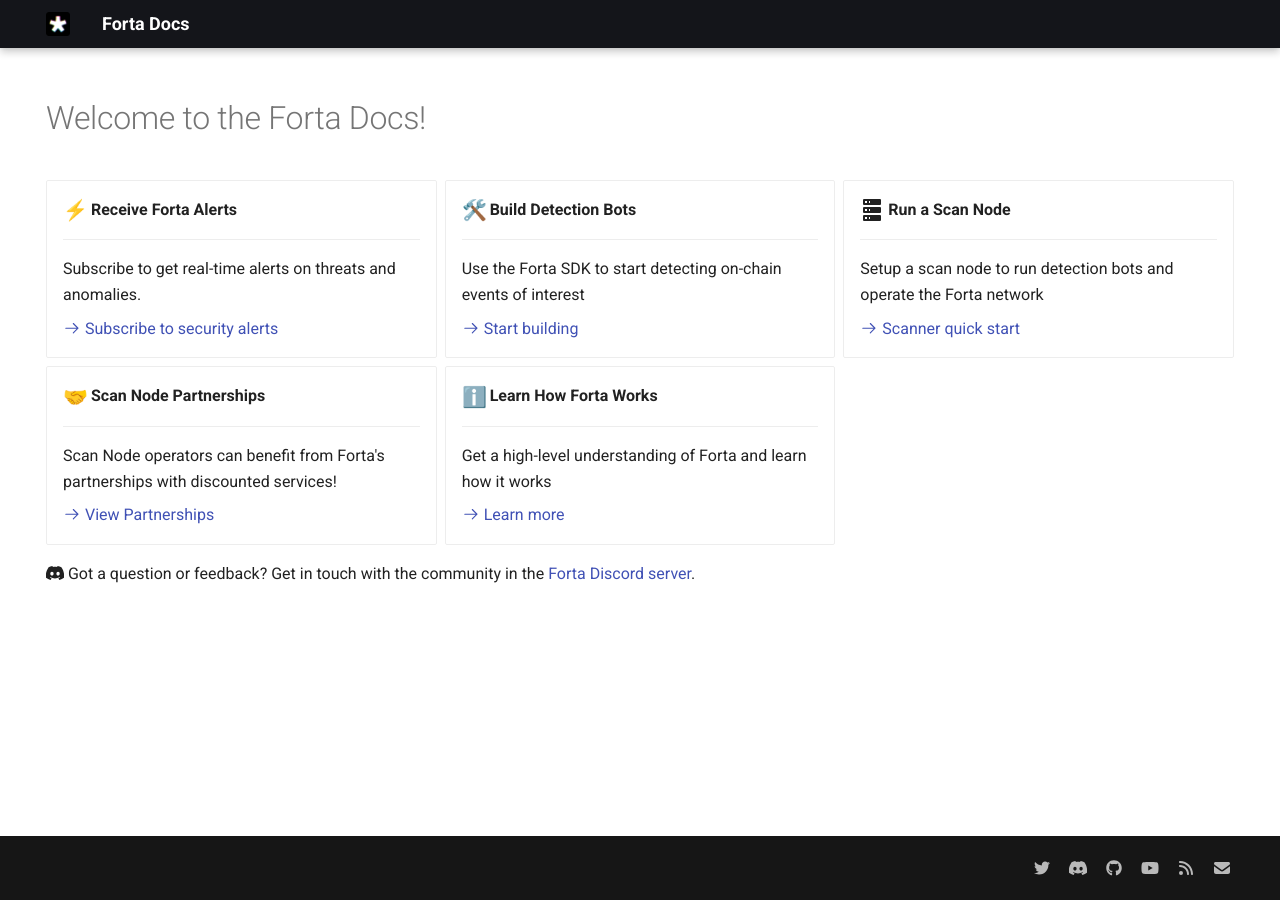
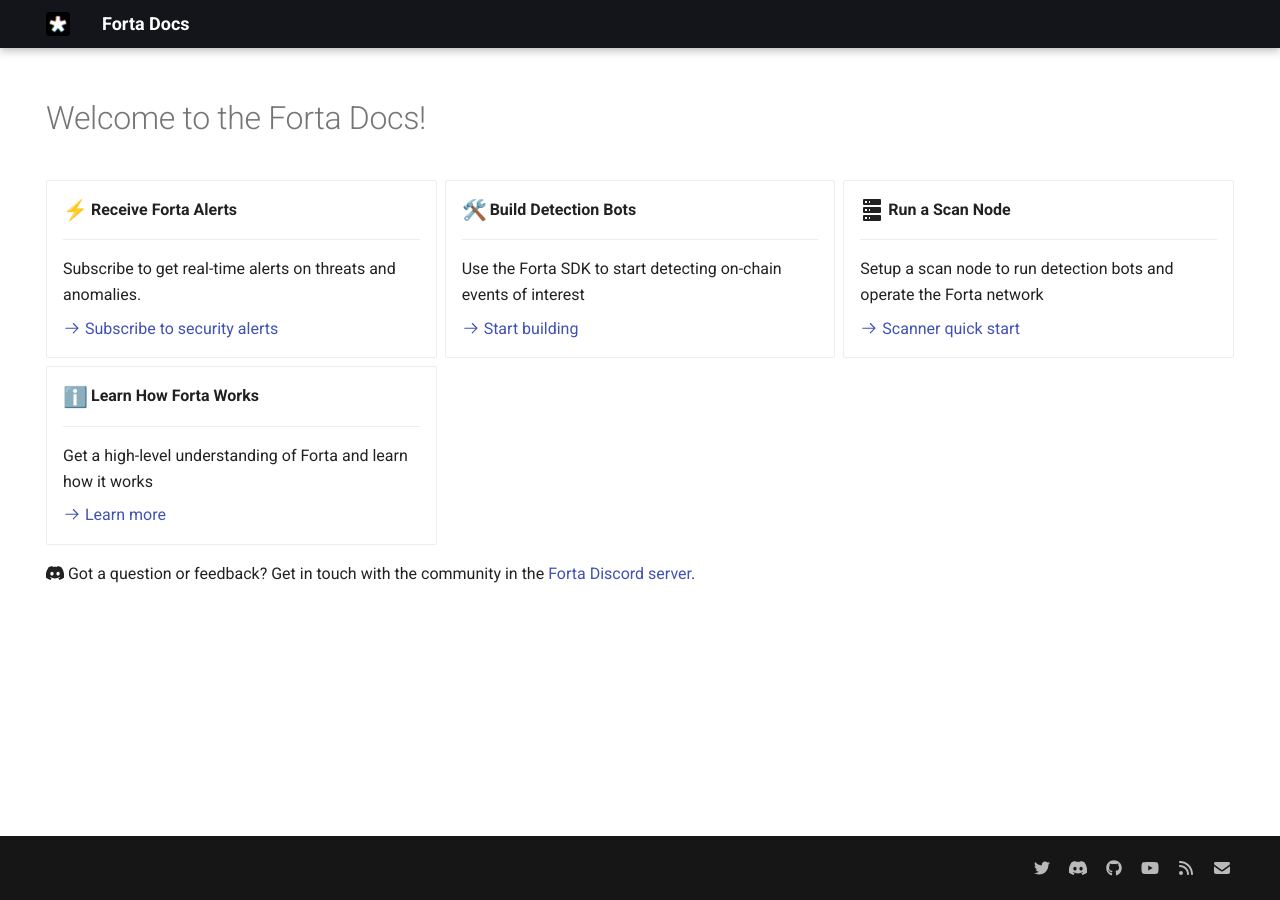
Before and after one commit to forta-network/docs, an MkDocs documentation site: the page built from docs/index.md, in a window 1280 px wide. Built offline with MkDocs 1.6.1 and Material for MkDocs 9.7.7, drawn with Linux system fonts in a browser that asks for light colours; emoji names are drawn with the system emoji font.

Commit message:
📝 Refactor of partnerships section

```diff
--- a/docs/index.md
+++ b/docs/index.md
@@ -34,14 +34,6 @@
 
     [:octicons-arrow-right-24: Scanner quick start](scanner-quickstart.md)
 
--   :handshake:{ .lg .middle } __Scan Node Partnerships__
-
-    ---
-
-    Scan Node operators can benefit from Forta's partnerships with discounted services!
-
-    [:octicons-arrow-right-24: View Partnerships](alchemy-partnership.md)
-
 -   :information_source:{ .lg .middle } __Learn How Forta Works__
 
     ---
--- a/mkdocs.yml
+++ b/mkdocs.yml
@@ -55,9 +55,9 @@
     - SLA Calculation: sla.md
     - SLA API: sla-api.md
     - Stake on your Scan Node: stake-on-scan-node.md
-    - Local mode: scanner-local-mode.md
-  - <strong>Scan Node Partnerships</strong>:
-    - Setup your Forta node using Alchemy: alchemy-partnership.md
+    - Local Scan Node: scanner-local-mode.md
+    - Special Offers:
+      - Scan With Alchemy: alchemy-partnership.md
   - <strong>About Forta</strong>:
     - What is Forta: what-is-forta.md
     - FORT token: fort-token.md
```
Also changed, not shown: docs/alchemy-partnership.md (+3 -1 lines).
